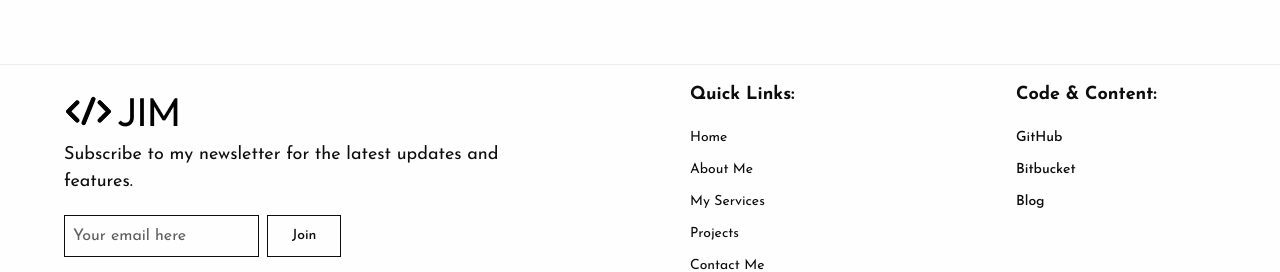
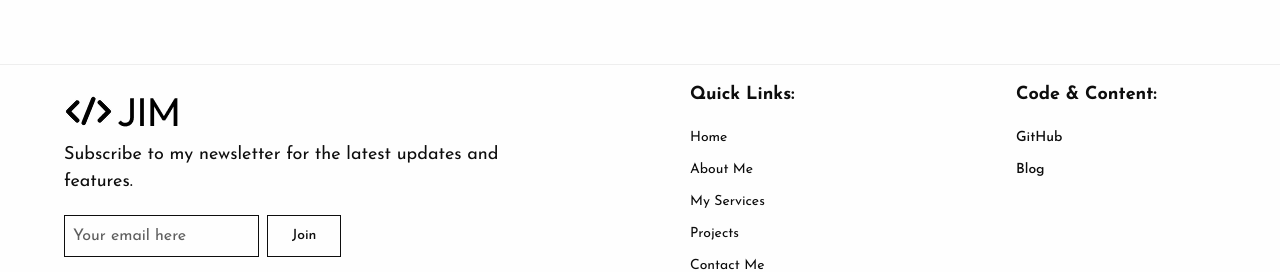
Before and after one commit to JIM440/takemjim-portfolio-v3, a React (Vite) app: page / in a window 1280 px wide. Shown: the part 8100-8372 px from the top of the page. Built offline with nearby package versions, Linux system fonts and the light colour scheme.

Commit message:
removed bitbucket url

```diff
--- a/src/commons/layout/footer/index.tsx
+++ b/src/commons/layout/footer/index.tsx
@@ -69,7 +69,7 @@ const Footer = () => {
             By subscribing, you consent to my
             <a href="/privacy-policy" className="text-sm text-black underline">
               Privacy Policy
-            </a>{' '}
+            </a>
             and receive updates.
           </p>
         </div>
@@ -98,7 +98,7 @@ const Footer = () => {
         <div className="max-w-[400px] min-w-[200px]">
           <h3 className="text-lg mb-4">Code & Content:</h3>
           <ul className="space-y-2">
-            {['GitHub', 'Bitbucket'].map((item) => (
+            {['GitHub'].map((item) => (
               <li key={item}>
                 <a
                   href={`https://${item.toLowerCase()}.com/jim440`}
```
